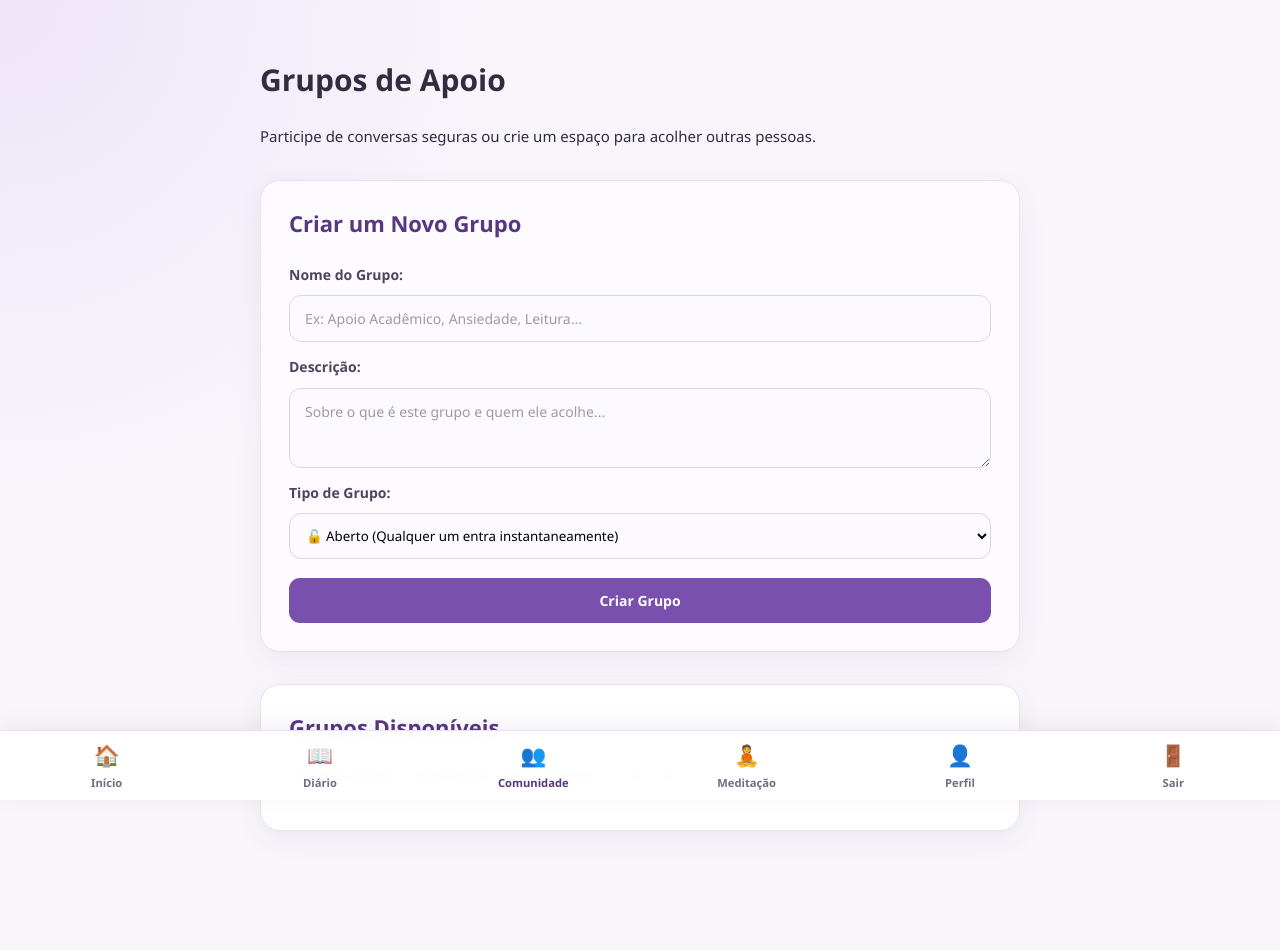
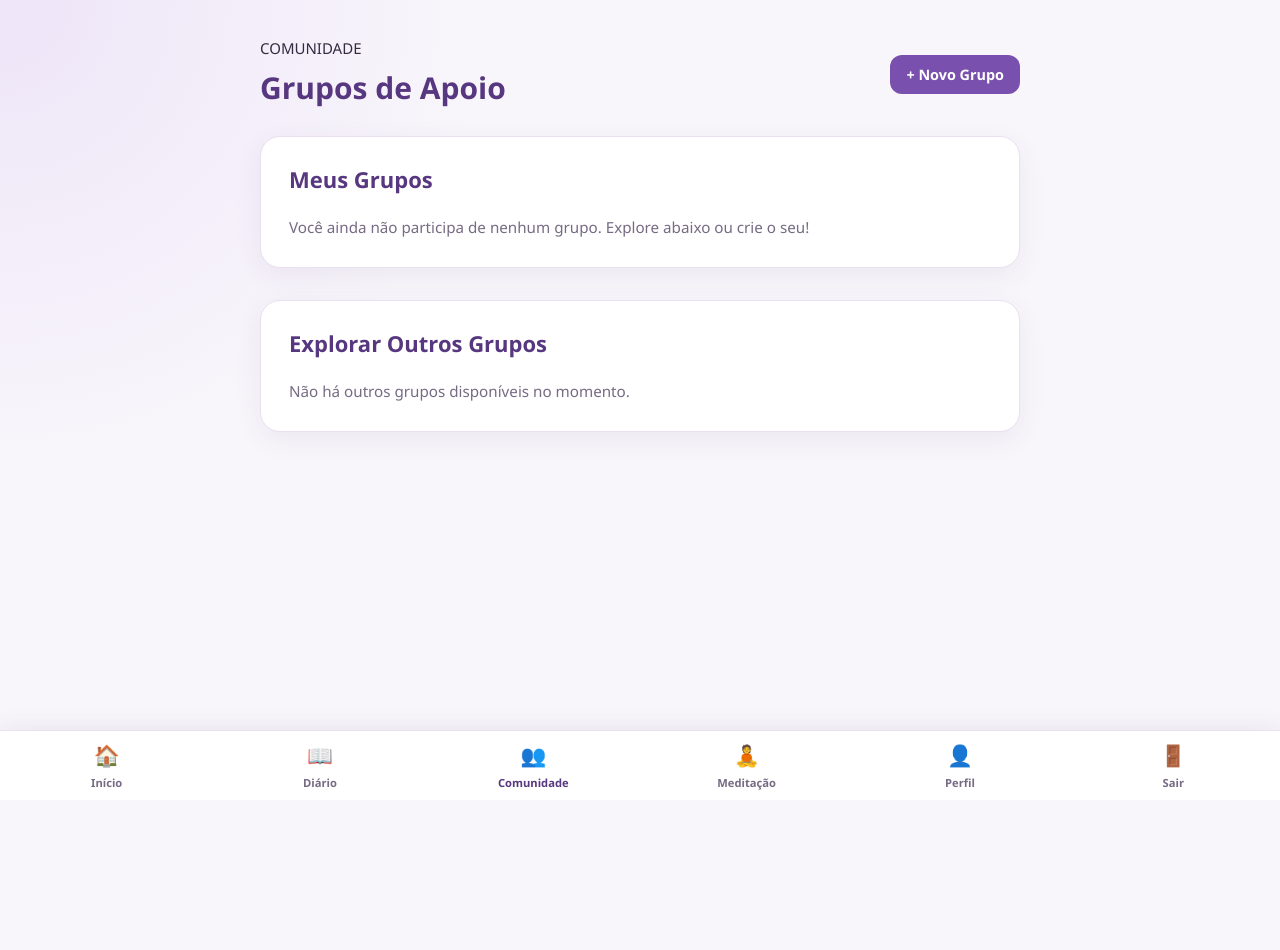
Before and after one commit to joaohenriqueoliveiraoi385-del/ja-acolhe-jh, a Flask app: page /grupos/ in a window 1280 px wide. After the commit the page ends 790 px from the top, so only its background shows below. Run offline with Flask 3, Linux system fonts and the light colour scheme; a user stored in the database is signed in; data that the repository does not hold is empty.

Commit message:
feature: simplificação
a criação de comunidades ficou mais simples

```diff
--- a/templates/grupos.html
+++ b/templates/grupos.html
@@ -3,15 +3,21 @@
 {% block title %}Comunidade & Grupos | Acolhe{% endblock title %}
 
 {% block conteudo %}
-<div class="cabecalho" style="margin-bottom: 2rem;">
-    <span class="etiqueta"></span>
-    <h1>Grupos de Apoio</h1>
-    <p>Participe de conversas seguras ou crie um espaço para acolher outras pessoas.</p>
+<div style="display: flex; justify-content: space-between; align-items: center; margin-bottom: 1.5rem;">
+    <div>
+        <span class="etiqueta">COMUNIDADE</span>
+        <h1 style="margin: 4px 0 0 0; color: #57377f;">Grupos de Apoio</h1>
+    </div>
+
+    <!-- Botão Menor para Abrir/Fechar o Formulário de Criação -->
+    <button type="button" onclick="alternarFormularioGrupo()" id="btn-toggle-grupo" style="margin: 0; padding: 10px 16px; font-size: 0.9rem; background: #7950ad; color: #fff; border-radius: 12px; border: none; cursor: pointer;">
+        + Novo Grupo
+    </button>
 </div>
 
-<!-- Formulário para Criar Novo Grupo -->
-<section style="margin-bottom: 2rem; background: #fdfbff;">
-    <h2>Criar um Novo Grupo</h2>
+<!-- Formulário Oculto inicialmente -->
+<section id="secao-criar-grupo" style="display: none; margin-bottom: 2rem; background: #fdfbff; border: 1px solid #e9e0f1;">
+    <h2 style="font-size: 18px; margin-top: 0;">Criar uma Nova Comunidade</h2>
     <form action="{{ url_for('grupo.criar') }}" method="POST">
         <label for="nome_grupo">Nome do Grupo:</label>
         <input type="text" id="nome_grupo" name="nome_grupo" placeholder="Ex: Apoio Acadêmico, Ansiedade, Leitura..." required>
@@ -25,45 +31,103 @@
             <option value="fechado">🔒 Fechado (Requer aprovação do criador)</option>
         </select>
 
-        <button type="submit" style="margin-top: 10px;">Criar Grupo</button>
+        <div style="display: flex; gap: 8px; margin-top: 10px;">
+            <button type="submit" style="margin: 0; flex: 1;">Criar Comunidade</button>
+            <button type="button" onclick="alternarFormularioGrupo()" style="margin: 0; background: #ded3e9; color: #332b40;">Cancelar</button>
+        </div>
     </form>
 </section>
 
-<!-- Lista de Grupos -->
-<section>
-    <h2>Grupos Disponíveis</h2>
-    {% if grupos %}
-        <div style="display: flex; flex-direction: column; gap: 1rem; margin-top: 1rem;">
-            {% for g in grupos %}
-                <div style="border: 1px solid #e9e0f1; padding: 1.2rem; border-radius: 16px; background: #fff; display: flex; justify-content: space-between; align-items: center;">
+<!-- SEÇÃO 1: Meus Grupos / Grupos que participo -->
+<section style="margin-bottom: 2rem;">
+    <h2>Meus Grupos</h2>
+    {% set tem_meus_grupos = false %}
+    <div style="display: flex; flex-direction: column; gap: 1rem; margin-top: 1rem;">
+        {% for g in grupos %}
+            {% set status = participacoes.get(g.id_grupo) %}
+            {% if g.criador_id == usuario_id or status == 'aprovado' %}
+                {% set tem_meus_grupos = true %}
+                <div style="border: 1px solid #e9e0f1; padding: 1.2rem; border-radius: 16px; background: #fdfbff; display: flex; justify-content: space-between; align-items: center;">
                     <div>
                         <div style="display: flex; align-items: center; gap: 8px;">
-                            <h3 style="margin: 0; color: #57377f;">{{ g.nome_grupo }}</h3>
+                            <h3 style="margin: 0; color: #57377f; font-size: 17px;">{{ g.nome_grupo }}</h3>
                             <span style="font-size: 0.75rem; background: {% if g.tipo == 'aberto' %}#eef6fc{% else %}#fff0f3{% endif %}; color: {% if g.tipo == 'aberto' %}#2e6b9e{% else %}#8c3b53{% endif %}; padding: 2px 8px; border-radius: 6px; font-weight: 600;">
                                 {{ '🔓 Aberto' if g.tipo == 'aberto' else '🔒 Fechado' }}
                             </span>
                         </div>
-                        <p style="margin: 6px 0; color: #554b60; font-size: 0.95rem;">{{ g.descricao_grupo }}</p>
+                        <p style="margin: 6px 0; color: #554b60; font-size: 0.9rem;">{{ g.descricao_grupo }}</p>
+                        <small style="color: #766b83;">Criado por <strong>{{ g.criador.nome }}</strong> {% if g.criador_id == usuario_id %}(Você é o criador){% endif %}</small>
+                    </div>
+
+                    <div>
+                        <a href="{{ url_for('grupo.chat', grupo_id=g.id_grupo) }}" class="botao" style="text-decoration: none; padding: 10px 16px; background: #57377f; color: #fff; border-radius: 10px; font-size: 0.9rem; display: inline-block; white-space: nowrap;">Abrir Chat 💬</a>
+                    </div>
+                </div>
+            {% endif %}
+        {% endfor %}
+
+        {% if not tem_meus_grupos %}
+            <p style="color: #766b83; font-size: 0.95rem; margin: 0;">Você ainda não participa de nenhum grupo. Explore abaixo ou crie o seu!</p>
+        {% endif %}
+    </div>
+</section>
+
+<!-- SEÇÃO 2: Explorar / Outros Grupos Disponíveis -->
+<section>
+    <h2>Explorar Outros Grupos</h2>
+    {% set tem_outros = false %}
+    <div style="display: flex; flex-direction: column; gap: 1rem; margin-top: 1rem;">
+        {% for g in grupos %}
+            {% set status = participacoes.get(g.id_grupo) %}
+            {% if g.criador_id != usuario_id and status != 'aprovado' %}
+                {% set tem_outros = true %}
+                <div style="border: 1px solid #e9e0f1; padding: 1.2rem; border-radius: 16px; background: #fff; display: flex; justify-content: space-between; align-items: center;">
+                    <div>
+                        <div style="display: flex; align-items: center; gap: 8px;">
+                            <h3 style="margin: 0; color: #57377f; font-size: 17px;">{{ g.nome_grupo }}</h3>
+                            <span style="font-size: 0.75rem; background: {% if g.tipo == 'aberto' %}#eef6fc{% else %}#fff0f3{% endif %}; color: {% if g.tipo == 'aberto' %}#2e6b9e{% else %}#8c3b53{% endif %}; padding: 2px 8px; border-radius: 6px; font-weight: 600;">
+                                {{ '🔓 Aberto' if g.tipo == 'aberto' else '🔒 Fechado' }}
+                            </span>
+                        </div>
+                        <p style="margin: 6px 0; color: #554b60; font-size: 0.9rem;">{{ g.descricao_grupo }}</p>
                         <small style="color: #766b83;">Criado por <strong>{{ g.criador.nome }}</strong></small>
                     </div>
 
                     <div>
-                        {% set status = participacoes.get(g.id_grupo) %}
-                        {% if g.criador_id == usuario_id or status == 'aprovado' %}
-                            <a href="{{ url_for('grupo.chat', grupo_id=g.id_grupo) }}" class="botao" style="text-decoration: none; padding: 10px 16px; background: #57377f; color: #fff; border-radius: 10px; font-size: 0.9rem; display: inline-block;">Entrar no Chat 💬</a>
-                        {% elif status == 'pendente' %}
-                            <span style="background: #fff3cd; color: #856404; padding: 8px 12px; border-radius: 8px; font-size: 0.85rem; font-weight: 600;">⏳ Aguardando aprovação</span>
+                        {% if status == 'pendente' %}
+                            <span style="background: #fff3cd; color: #856404; padding: 8px 12px; border-radius: 8px; font-size: 0.85rem; font-weight: 600; white-space: nowrap;">⏳ Pendente</span>
                         {% else %}
                             <form action="{{ url_for('grupo.entrar', grupo_id=g.id_grupo) }}" method="POST" style="margin:0;">
-                                <button type="submit" style="margin:0; padding: 10px 16px; font-size: 0.9rem;">Participar</button>
+                                <button type="submit" style="margin:0; padding: 10px 16px; font-size: 0.9rem; white-space: nowrap;">Participar</button>
                             </form>
                         {% endif %}
                     </div>
                 </div>
-            {% endfor %}
-        </div>
-    {% else %}
-        <p style="color: #666; margin-top: 1rem;">Nenhum grupo criado ainda. Seja o primeiro a criar um!</p>
-    {% endif %}
+            {% endif %}
+        {% endfor %}
+
+        {% if not tem_outros %}
+            <p style="color: #766b83; font-size: 0.95rem; margin: 0;">Não há outros grupos disponíveis no momento.</p>
+        {% endif %}
+    </div>
 </section>
+
+<!-- Script para Abrir/Fechar o formulário com o botão -->
+<script>
+function alternarFormularioGrupo() {
+    const secao = document.getElementById('secao-criar-grupo');
+    const botao = document.getElementById('btn-toggle-grupo');
+
+    if (secao.style.display === 'none' || secao.style.display === '') {
+        secao.style.display = 'block';
+        botao.textContent = '✕ Fechar';
+        botao.style.background = '#a13e67';
+        secao.scrollIntoView({ behavior: 'smooth' });
+    } else {
+        secao.style.display = 'none';
+        botao.textContent = '+ Novo Grupo';
+        botao.style.background = '#7950ad';
+    }
+}
+</script>
 {% endblock conteudo %}
```
